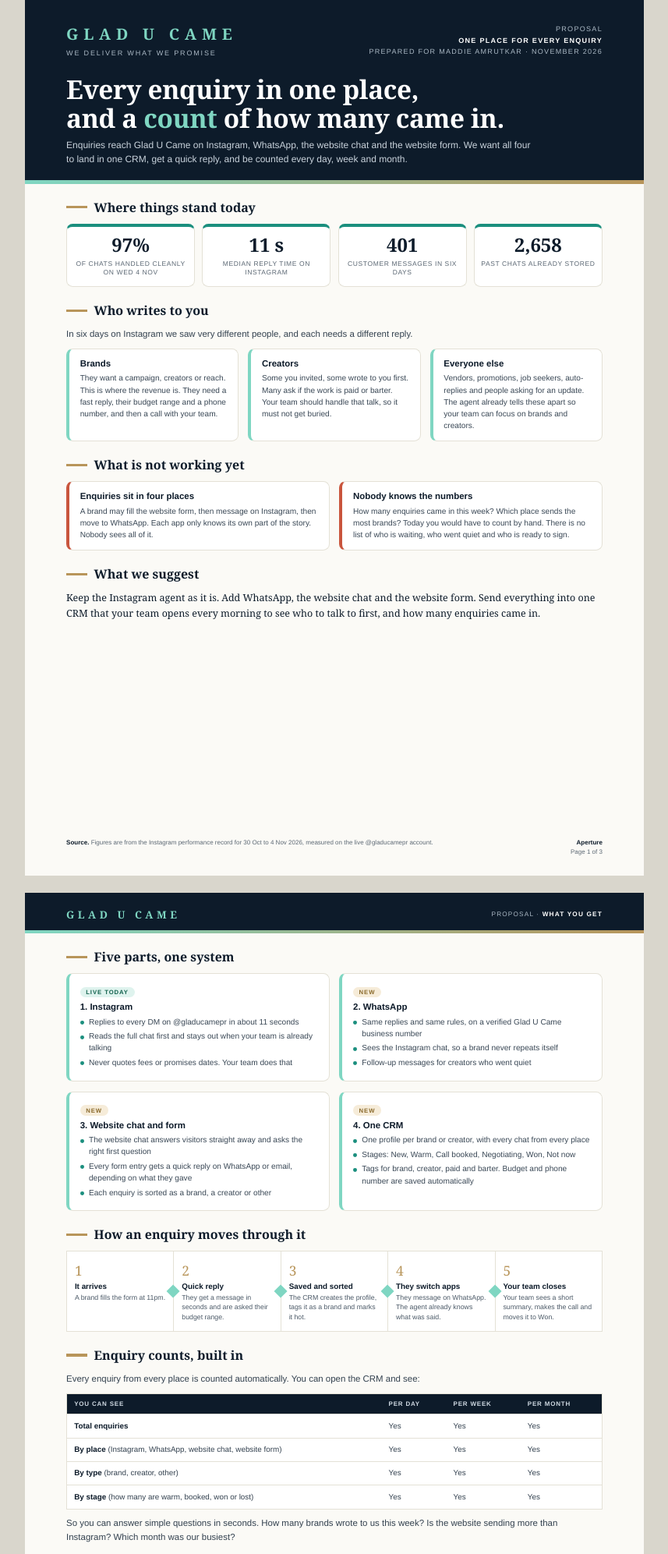
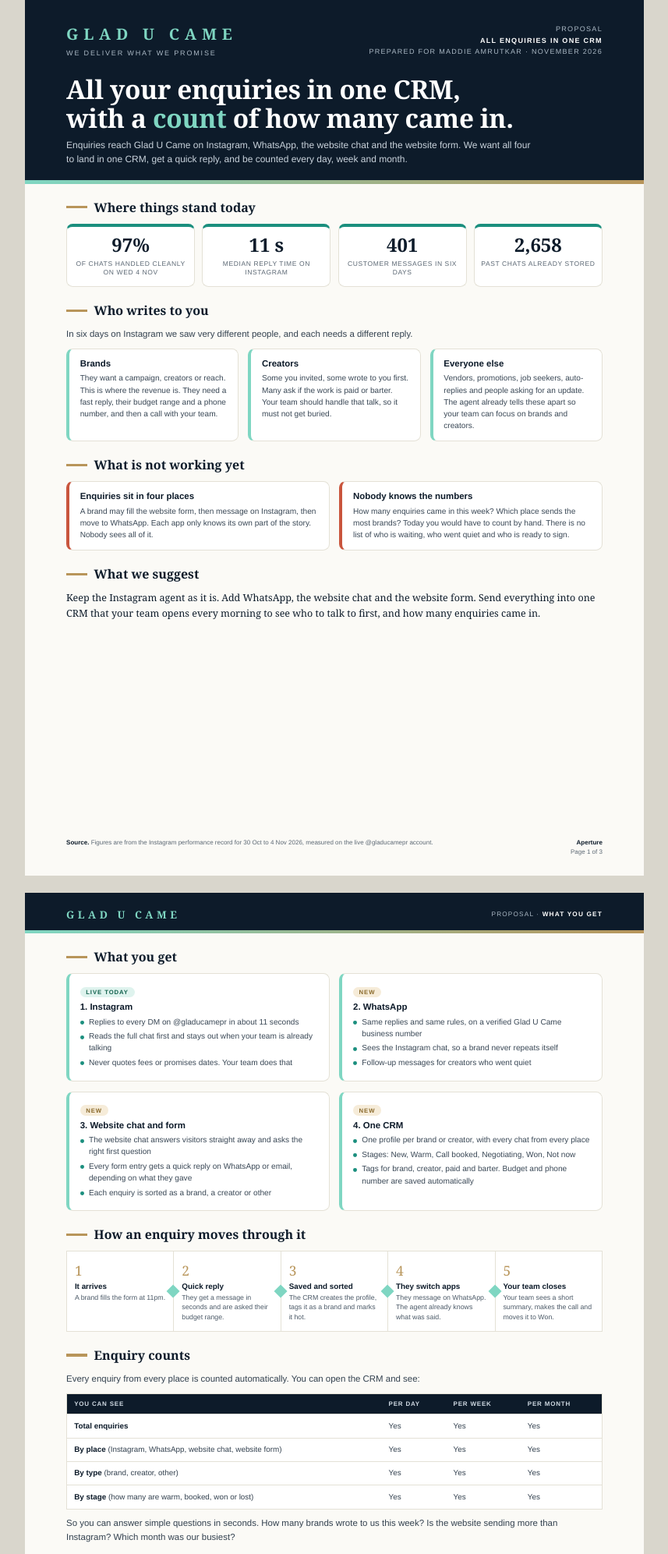
Before and after one commit to dev-sanidhya/Maddie-Demo, a website: page client-guide/GladUCame_Proposal.html in a window 1280 px wide. Shown: the top 1993 px of the page at 78% size, without its empty margins (211-1068 px from the left). Drawn offline with Linux system fonts and the light colour scheme.

Commit message:
Proposal: plainer headings

```diff
--- a/client-guide/GladUCame_Proposal.html
+++ b/client-guide/GladUCame_Proposal.html
@@ -73,8 +73,8 @@
 <!-- PAGE 1 -->
 <div class="page">
 <div class="head"><div class="top"><div><div class="brand">GLAD U CAME</div><div class="tag">We deliver what we promise</div></div>
-<div class="for">Proposal<br><b>One place for every enquiry</b><br>Prepared for Maddie Amrutkar · November 2026</div></div>
-<h1>Every enquiry in one place,<br>and a <em>count</em> of how many came in.</h1>
+<div class="for">Proposal<br><b>All enquiries in one CRM</b><br>Prepared for Maddie Amrutkar · November 2026</div></div>
+<h1>All your enquiries in one CRM,<br>with a <em>count</em> of how many came in.</h1>
 <p class="sub">Enquiries reach Glad U Came on Instagram, WhatsApp, the website chat and the website form. We want all four to land in one CRM, get a quick reply, and be counted every day, week and month.</p></div>
 
 <div class="sec"><h2>Where things stand today</h2>
@@ -106,7 +106,7 @@
 <div class="page">
 <div class="mini"><div class="brand">GLAD U CAME</div><div class="for">Proposal · <b>What you get</b></div></div>
 
-<div class="sec"><h2>Five parts, one system</h2>
+<div class="sec"><h2>What you get</h2>
 <div class="two">
 <div class="card"><span class="pill live">Live today</span><h3>1. Instagram</h3>
 <ul><li>Replies to every DM on @gladucamepr in about 11 seconds</li><li>Reads the full chat first and stays out when your team is already talking</li><li>Never quotes fees or promises dates. Your team does that</li></ul></div>
@@ -125,7 +125,7 @@
 <div class="step"><i>4</i><b>They switch apps</b><span>They message on WhatsApp. The agent already knows what was said.</span></div>
 <div class="step"><i>5</i><b>Your team closes</b><span>Your team sees a short summary, makes the call and moves it to Won.</span></div></div></div>
 
-<div class="sec"><h2>Enquiry counts, built in</h2>
+<div class="sec"><h2>Enquiry counts</h2>
 <p class="lead">Every enquiry from every place is counted automatically. You can open the CRM and see:</p>
 <table><thead><tr><th>You can see</th><th>Per day</th><th>Per week</th><th>Per month</th></tr></thead><tbody>
 <tr><td><b>Total enquiries</b></td><td>Yes</td><td>Yes</td><td>Yes</td></tr>
@@ -141,7 +141,7 @@
 <div class="page">
 <div class="mini"><div class="brand">GLAD U CAME</div><div class="for">Proposal · <b>Rollout and price</b></div></div>
 
-<div class="sec"><h2>Built around how you work</h2>
+<div class="sec"><h2>How it fits your work</h2>
 <table><thead><tr><th>How you work</th><th>What the system does</th></tr></thead><tbody>
 <tr><td class="w">Paid or barter</td><td>Every creator is tagged paid, barter or undecided. The agent follows your own pricing and barter rules once your team shares them. The questionnaire is already with you.</td></tr>
 <tr><td class="w">Your voice</td><td>Replies are written like your team writes. A second AI checks each one before it goes out.</td></tr>
@@ -159,7 +159,7 @@
 
 <div class="price"><div class="l"><h3>Monthly price</h3>
 <ul><li><b>Instagram</b>, kept live and checked every day</li><li><b>WhatsApp</b> on your verified business number</li><li><b>Website chat and form</b>, connected and sorted</li><li><b>One CRM</b> with stages, tags, tasks and enquiry counts</li><li><b>Setup, Meta approvals and team walkthrough</b> included</li></ul></div>
-<div class="r"><small>Per month</small><b>₹29,999<sub> / month</sub></b><span><em>Everything above, one price.</em><br>Meta's own WhatsApp charges are billed at cost by Meta.</span></div></div>
+<div class="r"><small>Per month</small><b>₹29,999<sub> / month</sub></b><span><em>Everything listed above.</em><br>Meta's own WhatsApp charges are billed at cost by Meta.</span></div></div>
 
 <div class="sec"><h2>Our promises</h2>
 <div class="three">
```
Also changed, not shown: 1 other file.
